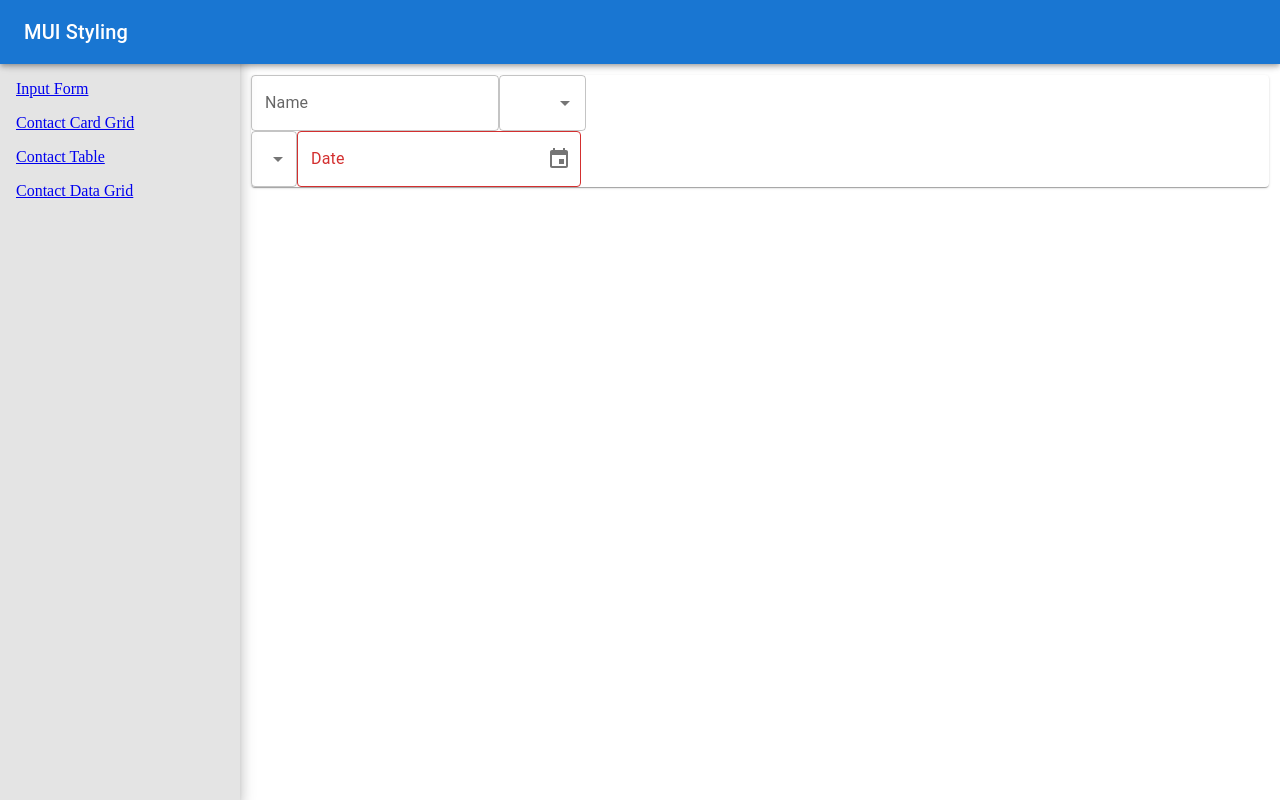
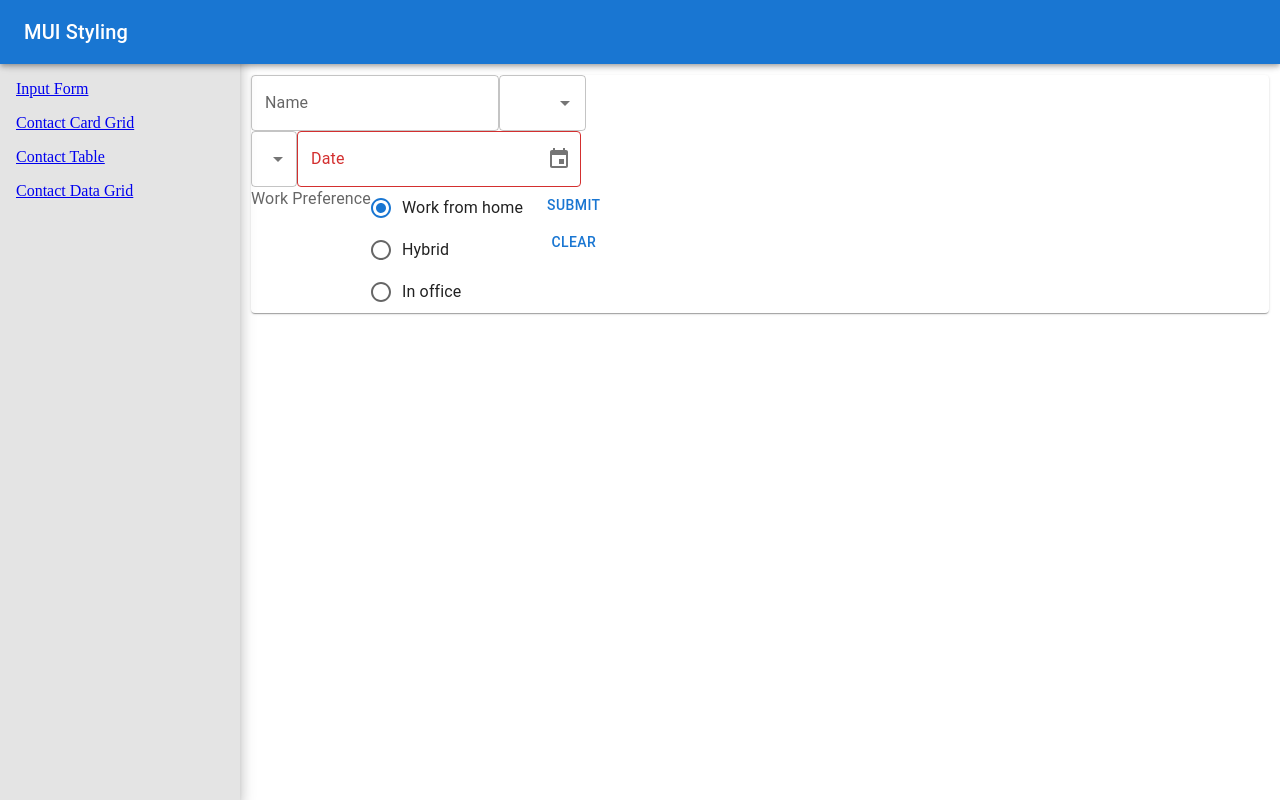
Before and after one commit to Taraskiiin/mui-app, a React (Create React App) app: page / in a window 1280 px wide. Built offline with nearby package versions, Linux system fonts and the light colour scheme.

Commit message:
feat(UI): added RadioGroup

```diff
--- a/src/Components/Form/ContactForm.tsx
+++ b/src/Components/Form/ContactForm.tsx
@@ -1,12 +1,18 @@
 import React from 'react';
 import {
 	Autocomplete,
+	Button,
 	FormControl,
+	FormControlLabel,
 	FormGroup,
+	FormLabel,
 	ListItemText,
 	MenuItem,
 	Paper,
+	Radio,
+	RadioGroup,
 	Select,
+	Stack,
 	TextField,
 	TextFieldProps,
 } from '@mui/material';
@@ -59,6 +65,36 @@ export default function ContactForm() {
 							/>
 						</LocalizationProvider>
 					</FormGroup>
+					<FormGroup row>
+						<FormGroup>
+							<FormLabel component='legend'>Work Preference</FormLabel>
+						</FormGroup>
+						<RadioGroup
+							id='preference-type-radio'
+							name='preference'
+							value='Work from home'
+						>
+							<FormControlLabel
+								label='Work from home'
+								control={<Radio />}
+								value='Work from home'
+							/>
+							<FormControlLabel
+								label='Hybrid'
+								control={<Radio />}
+								value='Hybrid'
+							/>
+							<FormControlLabel
+								label='In office'
+								control={<Radio />}
+								value='In office'
+							/>
+						</RadioGroup>
+						<Stack>
+							<Button>Submit</Button>
+							<Button>Clear</Button>
+						</Stack>
+					</FormGroup>
 				</FormControl>
 			</form>
 		</Paper>
```
